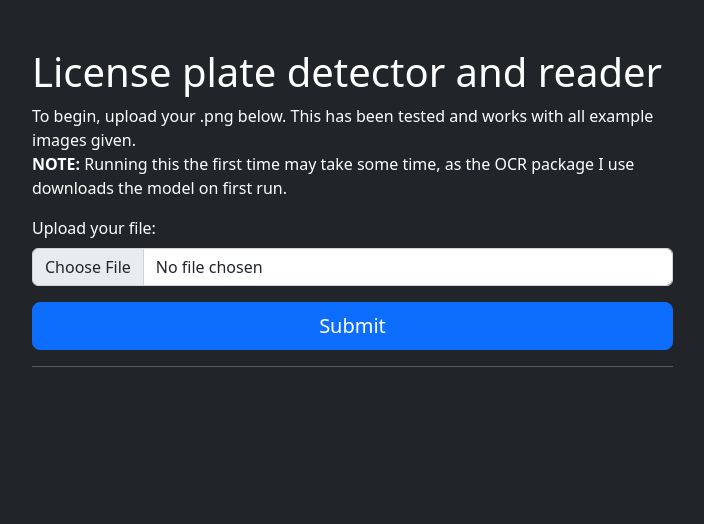
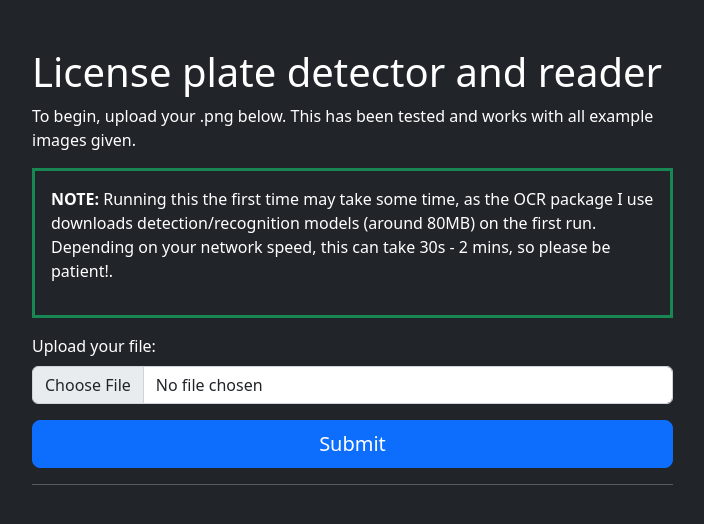
Before and after one commit to marknzl/detectr, a Flask app: page / in a window 1280 px wide. Shown: the top 524 px of the page, without its empty margins (50-754 px from the left). Run offline with Flask 2, Linux system fonts and the light colour scheme.

Commit message:
Update index.html

```diff
--- a/templates/index.html
+++ b/templates/index.html
@@ -16,10 +16,20 @@
         <div class="row">
             <div class="col-md-7">
                 <h1>License plate detector and reader</h1>
-                <p>To begin, upload your .png below. This has been tested and works with all example images given.
-                    <br><b>NOTE:</b> Running this the first time may take some time, as the OCR package I use downloads
-                    the model on first run.
-                </p>
+                <div>
+                    <p>To begin, upload your .png below. This has been tested and works with all example images given.
+                    </p>
+                    <div class="border border-3 border-success mb-3">
+                        <p class="p-3">
+                            <b>NOTE:</b> Running this the first time may take some time, as the OCR package I use
+                            downloads
+                            detection/recognition
+                            models (around 80MB) on the first run. Depending on your network speed, this can take 30s -
+                            2 mins, so
+                            please be patient!.
+                        </p>
+                    </div>
+                </div>
 
                 <form action="/" method="post" enctype="multipart/form-data">
                     <div class="mb-3">
```
